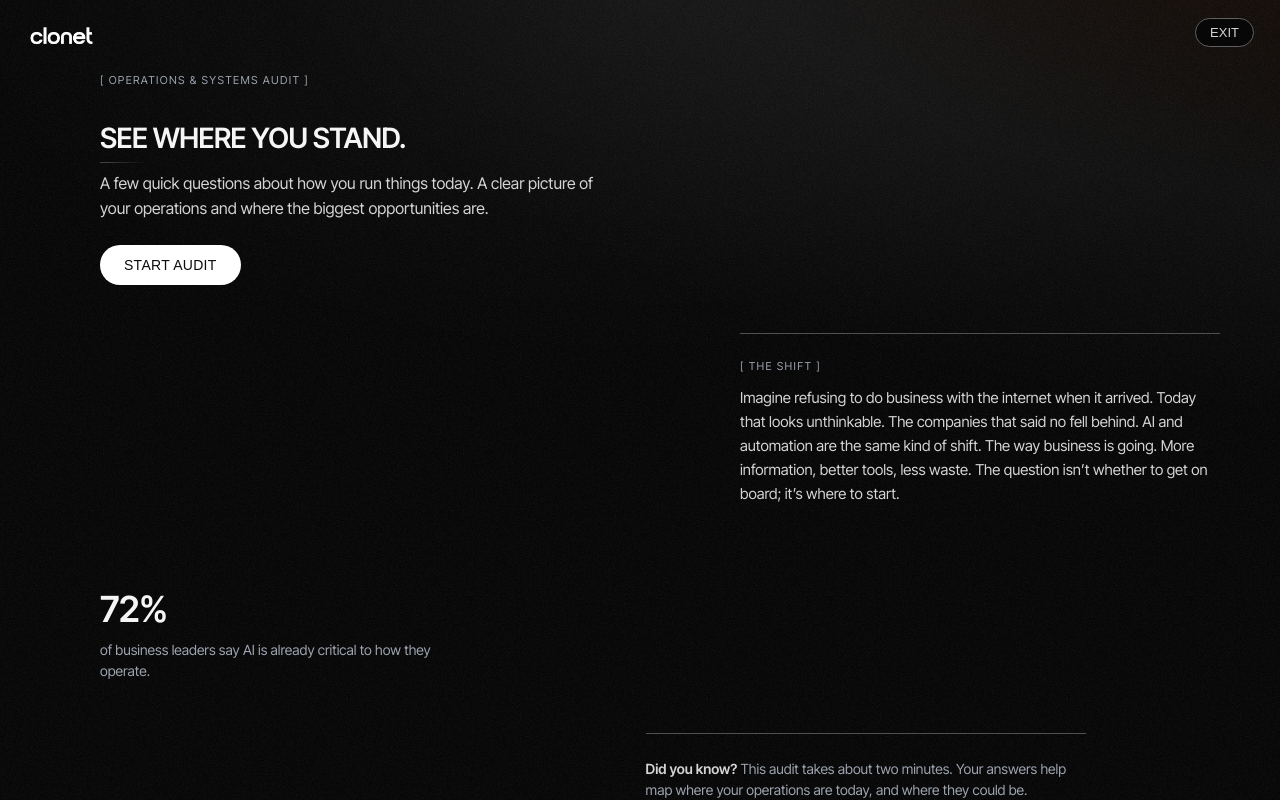
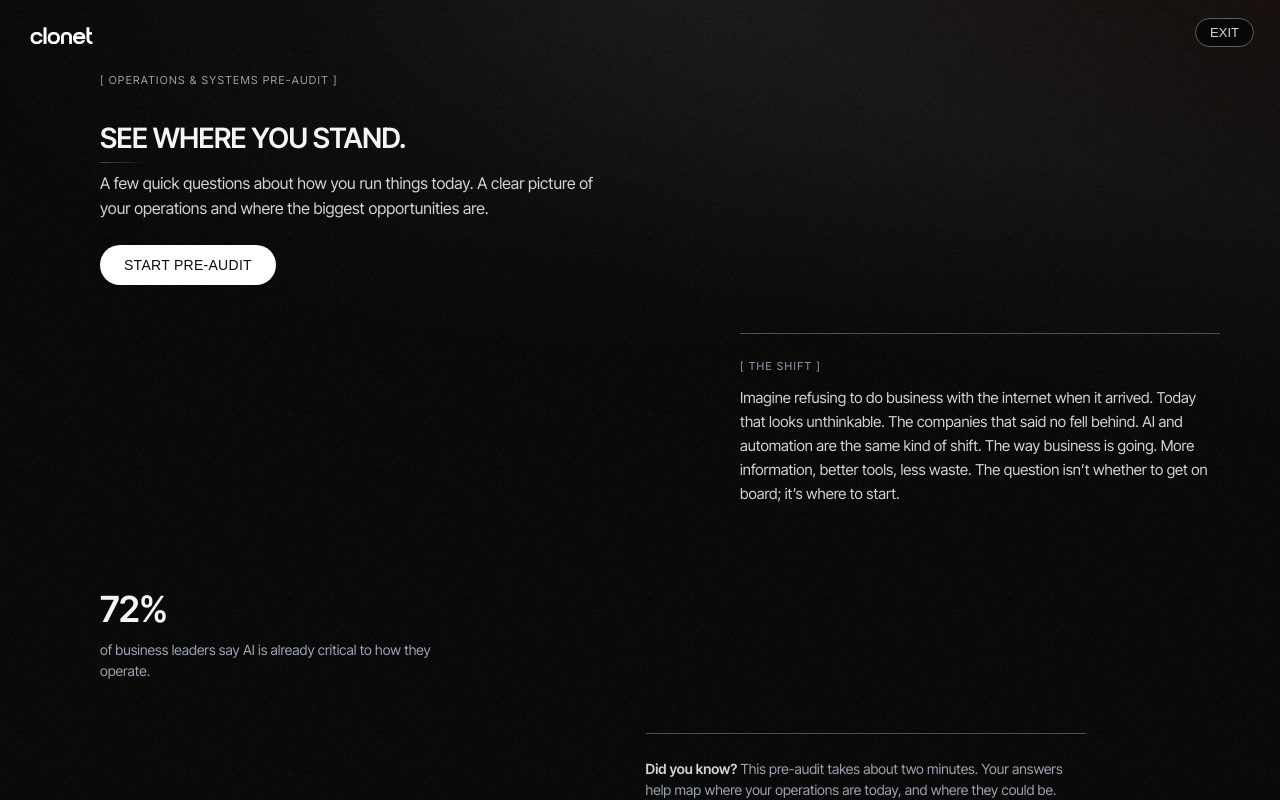
Before and after one commit to welcmhome/clonet-audit, a Next.js app: page / in a window 1280 px wide. Shown: the top 800 px of the page. Built offline with nearby package versions, Linux system fonts and the light colour scheme; a web font is replaced by a local one.

Commit message:
Rename audit to Pre-Audit across user-facing copy

```diff
--- a/components/OperationsAudit.tsx
+++ b/components/OperationsAudit.tsx
@@ -337,7 +337,7 @@ export const OperationsAudit: React.FC = () => {
                 className="exit-confirm-exit"
                 onClick={doResetAudit}
               >
-                Exit audit
+                Exit Pre-Audit
               </button>
             </div>
           </div>
@@ -391,7 +391,7 @@ export const OperationsAudit: React.FC = () => {
           {step === "intro" ? (
             <div className="intro-fullpage">
               <div className="intro-block intro-head-block">
-                <p className="intro-label">[ OPERATIONS &amp; SYSTEMS AUDIT ]</p>
+                <p className="intro-label">[ OPERATIONS &amp; SYSTEMS PRE-AUDIT ]</p>
                 <h2 className="intro-headline">SEE WHERE YOU STAND.</h2>
                 <p className="intro-lead">
                   A few quick questions about how you run things today. A clear picture of your operations and where the biggest opportunities are.
@@ -406,7 +406,7 @@ export const OperationsAudit: React.FC = () => {
                       }, 400);
                     }}
                   >
-                    START AUDIT
+                    START PRE-AUDIT
                   </button>
                 </div>
               </div>
@@ -424,7 +424,7 @@ export const OperationsAudit: React.FC = () => {
               </div>
               <div className="intro-block intro-did-you-know-block">
                 <p className="intro-did-you-know">
-                  <strong>Did you know?</strong> This audit takes about two minutes. Your answers help map where your operations are today, and where they could be.
+                  <strong>Did you know?</strong> This pre-audit takes about two minutes. Your answers help map where your operations are today, and where they could be.
                 </p>
               </div>
             </div>
@@ -690,7 +690,7 @@ export const OperationsAudit: React.FC = () => {
               <div className="contact-step-inner">
                 <h3>Your results are ready!</h3>
                 <p className="lead-line">
-                  Enter your details to unlock your full audit results.
+                  Enter your details to unlock your full pre-audit results.
                 </p>
 
                 <div className="results-preview">
@@ -698,7 +698,7 @@ export const OperationsAudit: React.FC = () => {
                   <div className="results-preview-content">
                     <div className="results-preview-report">
                       <div className="results-preview-report-title">
-                        Operations &amp; Systems Audit
+                        Operations &amp; Systems Pre-Audit
                       </div>
                       <div className="results-preview-metrics">
                         <span className="results-preview-kpi">12 hrs/wk</span>
@@ -797,7 +797,7 @@ export const OperationsAudit: React.FC = () => {
               <>
                 <h3>What happens next</h3>
                 <p>
-                  We’ll review your audit responses and follow up to continue
+                  We’ll review your pre-audit responses and follow up to continue
                   the conversation. If it’s not a fit, we’ll tell you.
                 </p>
               </>
@@ -807,7 +807,7 @@ export const OperationsAudit: React.FC = () => {
               <>
                 <h3>Thank you</h3>
                 <p>
-                  Thanks for completing the audit. We’ll review your responses
+                  Thanks for completing the pre-audit. We’ll review your responses
                   and be in touch shortly.
                 </p>
               </>
```
